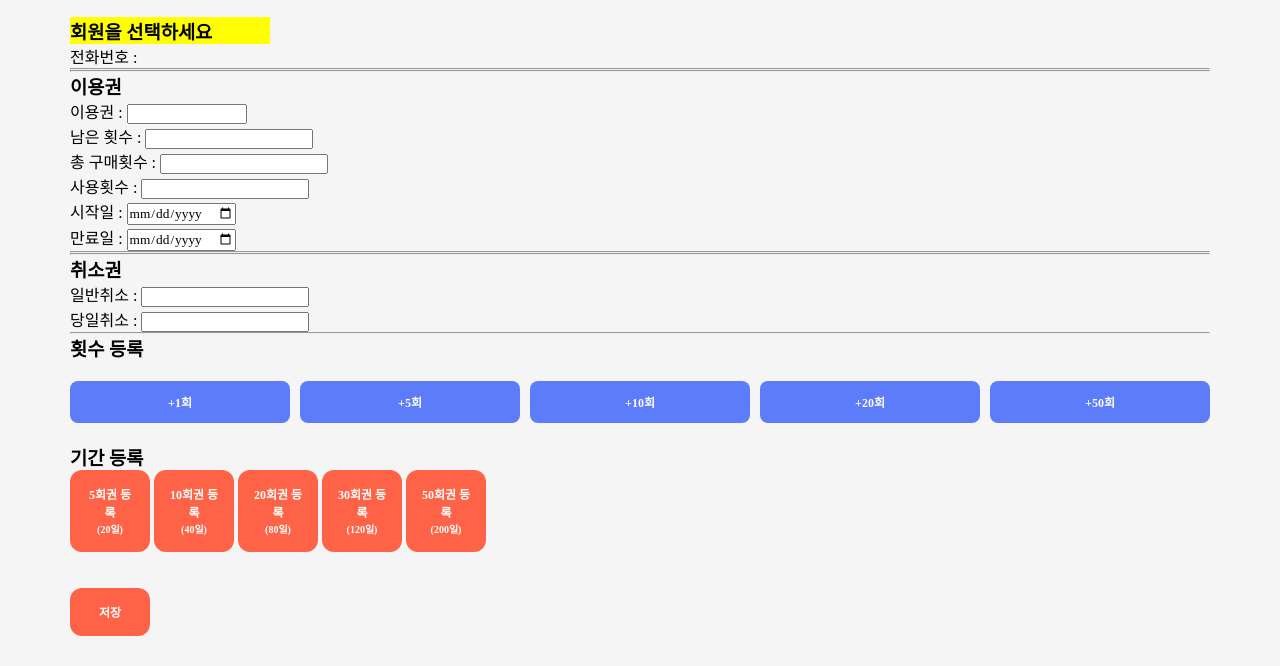
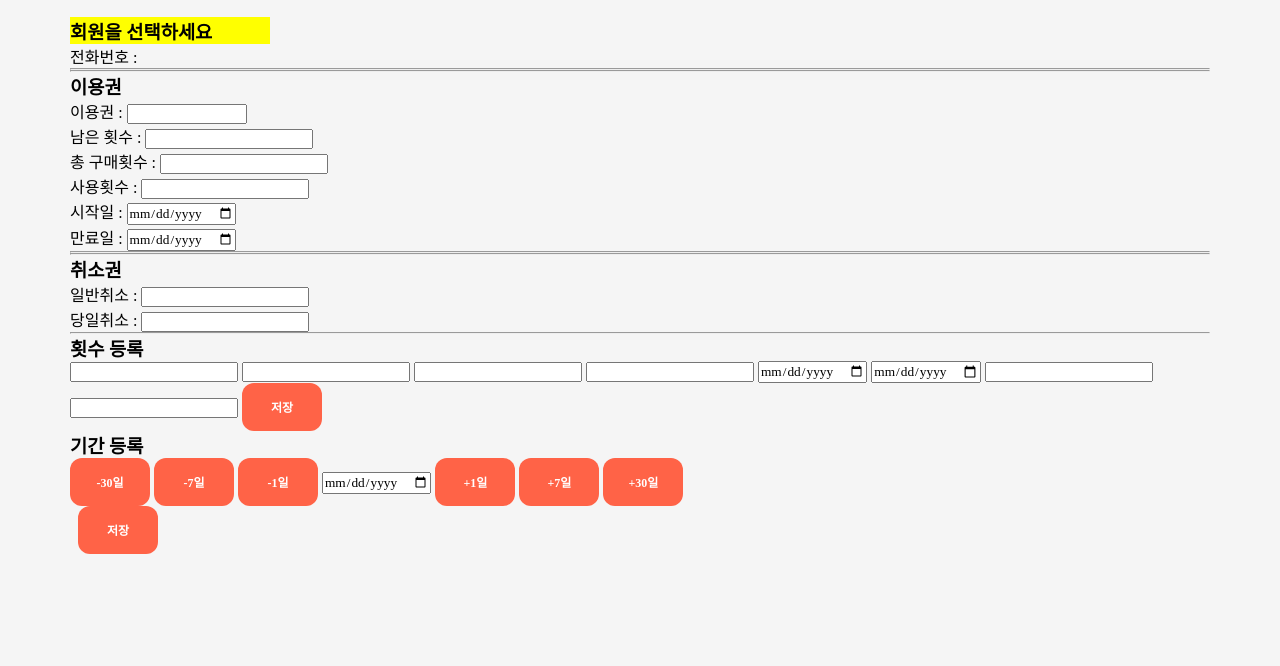
Before and after one commit to on108yoga/on108yoga, a plain HTML site: page members.html in a window 1280 px wide. Shown: the part 261-927 px from the top of the page. After the commit the page ends 845 px from the top, so only its background shows below. Drawn offline with Linux system fonts and the light colour scheme.

Commit message:
Update members.html

```diff
--- a/members.html
+++ b/members.html
@@ -413,38 +413,44 @@ placeholder="이름 또는 전화번호 검색">
 
 <hr>
     <h3>횟수 등록</h3>
-   <div class="ticket-buttons">
+    <div>
+    <input id="ticketType">
 
-    <button id="plus1">+1회</button>
+    <input id="remainTicketInput">
 
-    <button id="plus5">+5회</button>
+    <input id="totalTicketInput">
 
-    <button id="plus10">+10회</button>
+    <input id="usedTicketInput">
 
-    <button id="plus20">+20회</button>
+    <input type="date" id="startDateInput">
 
-    <button id="plus50">+50회</button>
+    <input type="date" id="expireDateInput">
 
-  </div>
+    <input type="number" id="cancelRemain">
+
+    <input type="number" id="sameDayCancelRemain">
+
+    <button id="saveBtn">저장</button>
+    </div>
 
     <h3>기간 등록</h3>
+    <div>
+    <button id="minus30Day">-30일</button>
+    <button id="minus7Day">-7일</button>
+    <button id="minusDay">-1일</button>
 
-<button id="ticket5">5회권 등록<br><small>(20일)</small></button>
+    <input type="date" id="expireDateInput">
 
-<button id="ticket10">10회권 등록<br><small>(40일)</small></button>
+    <button id="plusDay">+1일</button>
+    <button id="plus7Day">+7일</button>
+    <button id="plus30Day">+30일</button>
+    </div>
 
-<button id="ticket20">20회권 등록<br><small>(80일)</small></button>
-
-<button id="ticket30">30회권 등록<br><small>(120일)</small></button>
-
-<button id="ticket50">50회권 등록<br><small>(200일)</small></button>
-  <br><br>
-
-  <span id="saveStatus"></span> <br>
+ <div> <span id="saveStatus"></span> &nbsp;
 
   <button id="saveBtn">
   저장
-  </button>
+  </button> <div></div>
 
   </div>
 
```
